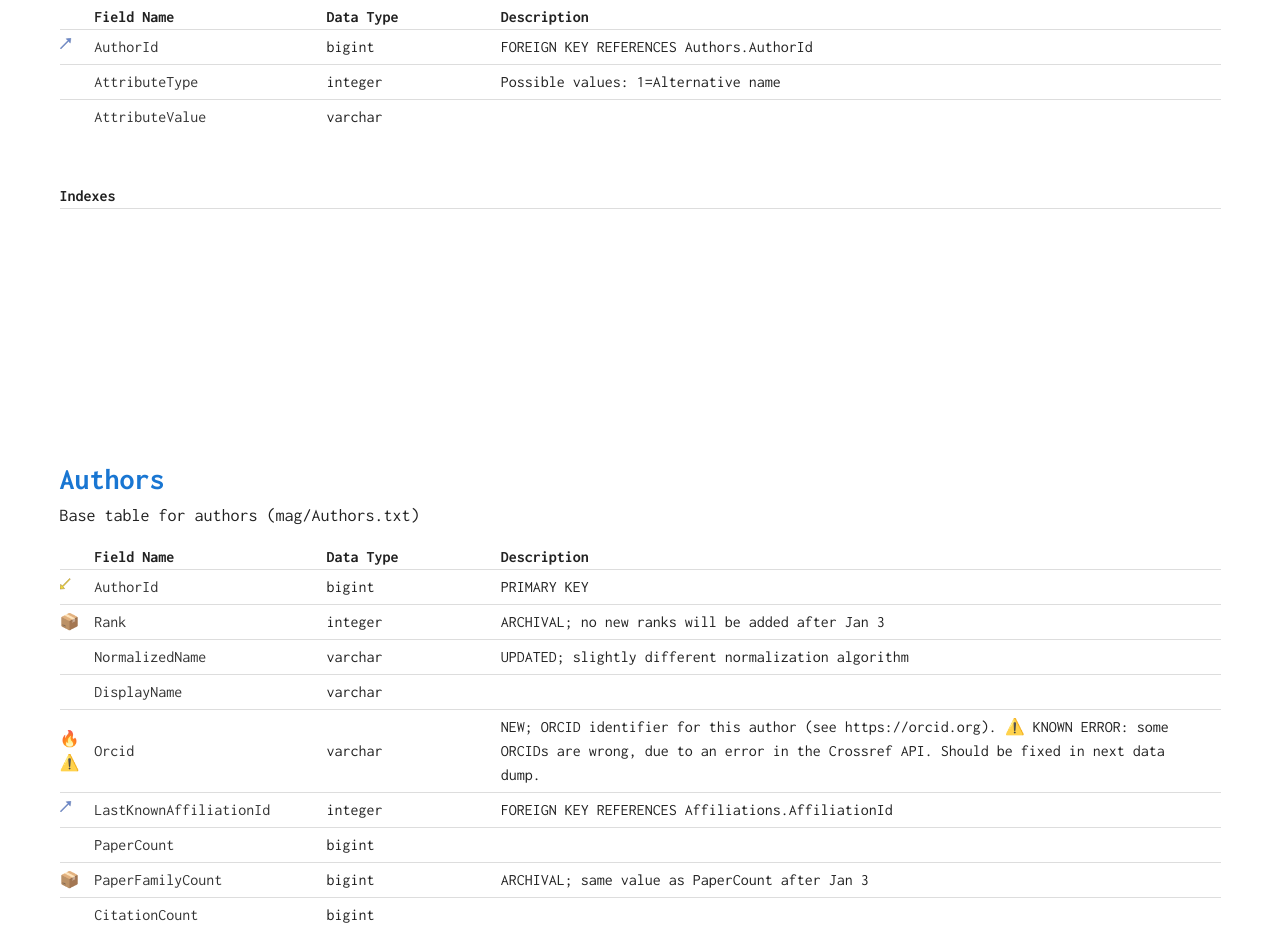
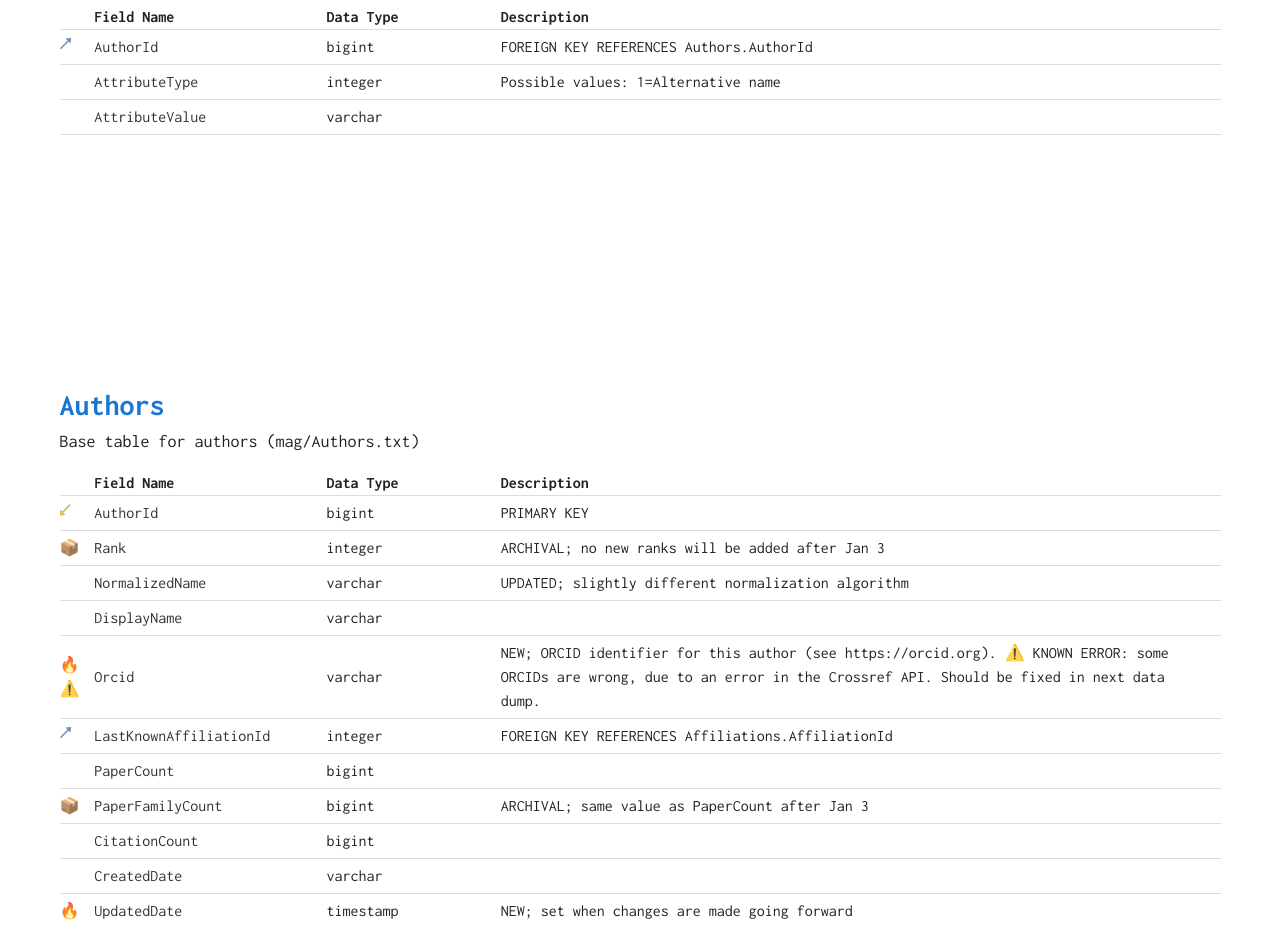
Before and after one commit to ourresearch/openalex-website, a Vue app: page /schema in a window 1280 px wide. Shown: the part 4100-5026 px from the top of the page. Built offline with nearby package versions, Linux system fonts and the light colour scheme.

Commit message:
remove a stray "indexes" header.

```diff
--- a/src/views/Schema.vue
+++ b/src/views/Schema.vue
@@ -2252,9 +2252,6 @@
               <td> varchar</td>
               <td></td>
             </tr>
-            <tr>
-              <th colspan='4'>Indexes</th>
-            </tr>
             </tbody>
           </table>
         </div>
```
